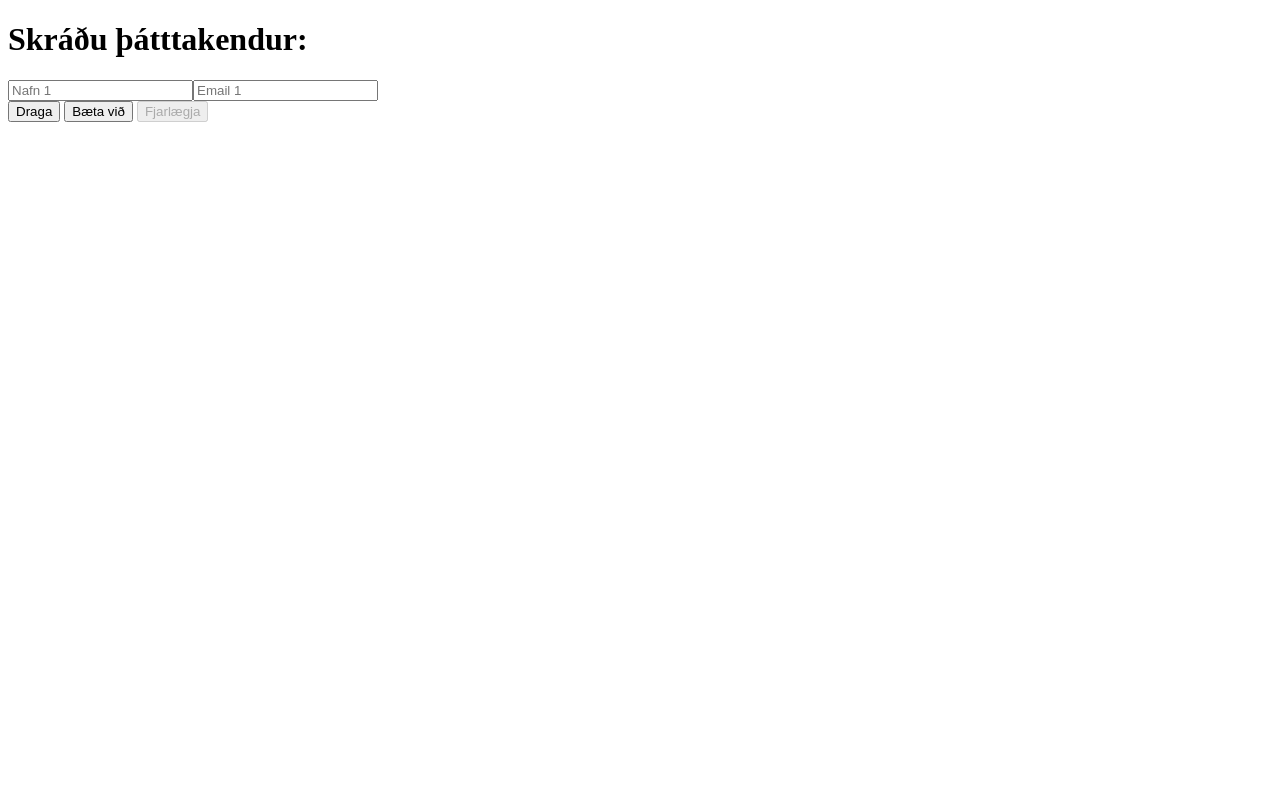
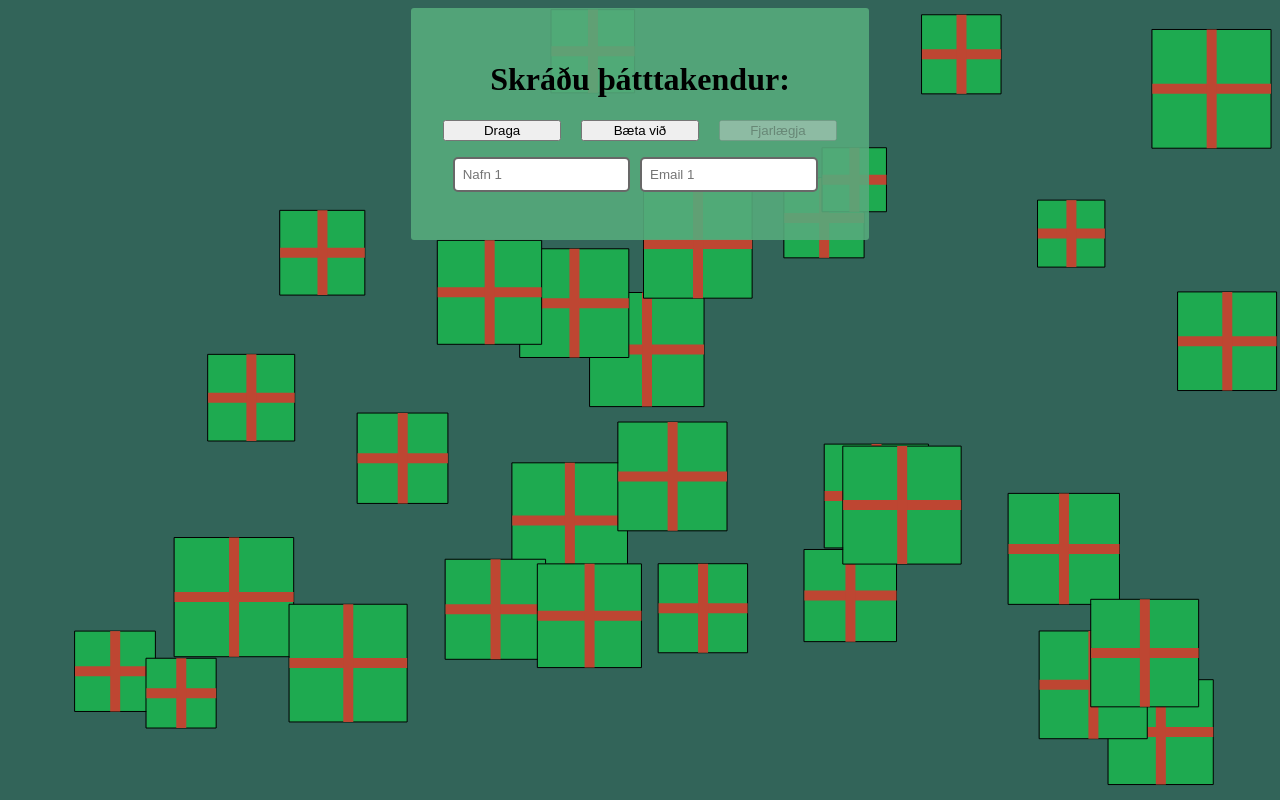
Before and after one commit to AtliAsmunds/MyCV, a Django app: page /secret-santa/ in a window 1280 px wide. Run offline with Django 4.2, Linux system fonts and the light colour scheme; some libraries are stand-ins or nearby versions.

Commit message:
Added a moving background to the santa page

```diff
--- /dev/null
+++ b/static/js/floating-gifts.js
@@ -0,0 +1,54 @@
+let giftList = [];
+
+function setup() {
+  // create the canvas
+  createCanvas(windowWidth, windowHeight);
+  for (let i = 0; i < 30; i++) {
+    let gift = new Gift(random(2,4), random(-100,100), random(-100,100));
+    giftList.push(gift);
+  }
+}
+
+function draw() {
+  background(50, 100, 89);
+  giftList.forEach(gift => {
+    gift.move();
+    gift.display();
+  })
+}
+
+class Gift {
+  constructor(size, x_dir, y_dir) {
+    this.velocity = createVector(x_dir, y_dir).normalize();
+    this.width = this.height = 30 * size;
+    this.x = random(this.width / 2, windowWidth - this.width / 2);
+    this.y = random(this.height / 2, windowHeight - this.height / 2);
+    this.rotation = radians(random(360));
+    this.speed = random(0.5, 1);
+  }
+
+  move() {
+    if ((this.x + this.width / 2) >= windowWidth || (this.x - this.width / 2) <= 0) {
+        this.velocity.x *= -1;
+    }
+    if ((this.y + this.height / 2) >= windowHeight || (this.y - this.height / 2) <= 0) {
+        this.velocity.y *= -1;
+    }
+
+    this.x += this.velocity.x * this.speed;
+    this.y += this.velocity.y * this.speed;
+  }
+
+  display() {
+    // ellipse(this.x, this.y, this.diameter, this.diameter)
+    rectMode(CENTER);
+    fill(30, 170, 80);
+    stroke(1);
+    rect(this.x, this.y, this.width, this.height)
+
+    noStroke();
+    fill(190, 70, 50)
+    rect(this.x, this.y, this.width, 10)
+    rect(this.x, this.y, 10, this.height)
+  }
+}
--- /dev/null
+++ b/static/styles/css/santa.css
@@ -0,0 +1,43 @@
+.santa-form-wrapper {
+  display: flex;
+  flex-direction: column;
+  align-items: center;
+  background-color: rgba(86, 170, 124, 0.9);
+  width: fit-content;
+  margin: auto;
+  padding: 2rem;
+  border-radius: 3px;
+}
+
+.name-inputs > div {
+  margin-bottom: 1rem;
+  display: flex;
+  justify-content: space-evenly;
+}
+
+.name-inputs input {
+  width: 40%;
+  border: 2px solid rgb(104, 104, 104);
+  border-radius: 5px;
+  padding: .5rem;
+}
+
+
+.santa-buttons {
+  margin-bottom: 1rem;
+  display: flex;
+  justify-content: space-between;
+}
+
+.santa-buttons > * {
+  width: 30%;
+}
+
+.p5Canvas {
+  position: fixed;
+  top: 0;
+  left: 0;
+  z-index: -100;
+  width: 100vw;
+  height: 100vh;
+}
--- /dev/null
+++ b/static/styles/scss/_santa.scss
@@ -0,0 +1,5 @@
+// .santa-form-wrapper {
+//   display: flex;
+//   align-items: center;
+//   width: 50%;
+// }
--- a/static/styles/scss/styles.scss
+++ b/static/styles/scss/styles.scss
@@ -1,4 +1,5 @@
 @import 'base';
+@import 'santa';
 @import 'buttons';
 @import 'navbar';
 @import 'decorators';
--- a/templates/resume/secret-santa.html
+++ b/templates/resume/secret-santa.html
@@ -4,13 +4,21 @@
 <html>
   <head>
     <title>Leynisveinki</title>
+    <link rel="stylesheet" href="{% static 'styles/css/santa.css' %}">
     <script type="module" src="{% static 'js/jquery-3.6.1.min.js' %}"></script>
     <script type="module" src="{% static 'js/ajax.js' %}"></script>
 </head>
 <body>
+    {% comment %} <canvas id="myCanvas"></canvas> {% endcomment %}
+    <div class="santa-form-wrapper">
         <h1>Skráðu þátttakendur:</h1>
         <form method="POST">
             {% csrf_token %}
+            <div class="santa-buttons">
+                <input type="submit" value="Draga" />
+                <button type="button" id="add-name">Bæta við</button>
+                <button type="button" id="remove-name" disabled>Fjarlægja</button>
+            </div>
             <div class="name-inputs">
                 <div>
                     <input
@@ -26,9 +34,6 @@
           /><br />
         </div>
     </div>
-      <input type="submit" value="Draga" />
-      <button type="button" id="add-name">Bæta við</button>
-      <button type="button" id="remove-name" disabled>Fjarlægja</button>
 </form>
 {% if was_sent is not None %}
 {% if was_sent is True %}
@@ -37,5 +42,8 @@
     <h3>Ekki tókst að senda póst á viðtakendur.</h3>
     {% endif %}
     {% endif %}
+</div>
 </body>
+<script src="https://cdnjs.cloudflare.com/ajax/libs/p5.js/0.9.0/p5.min.js"></script>
+<script src="{% static 'js/floating-gifts.js'%}"></script>
 </html>
```
Lines whose indentation alone changed are shown as unchanged.
